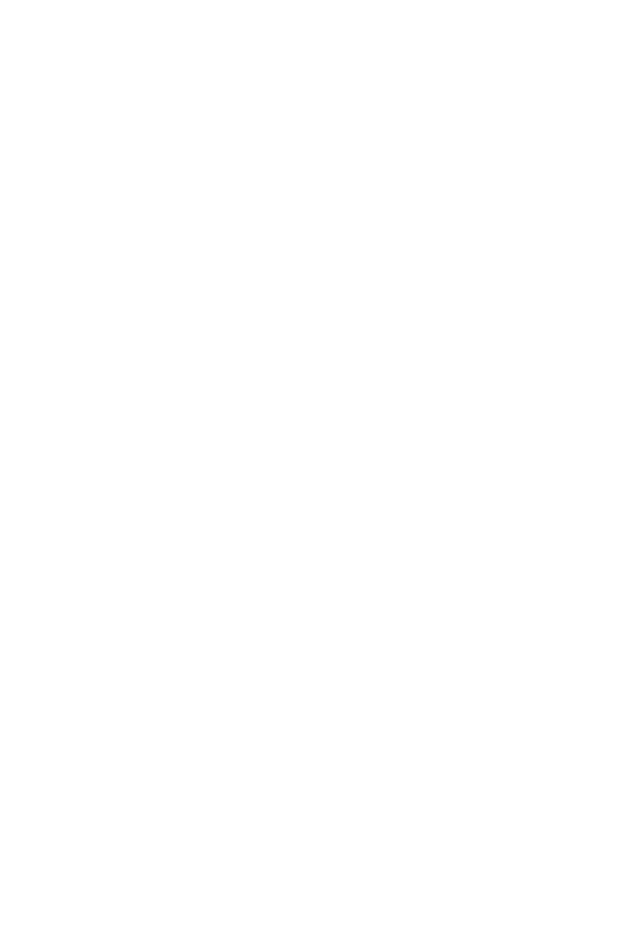
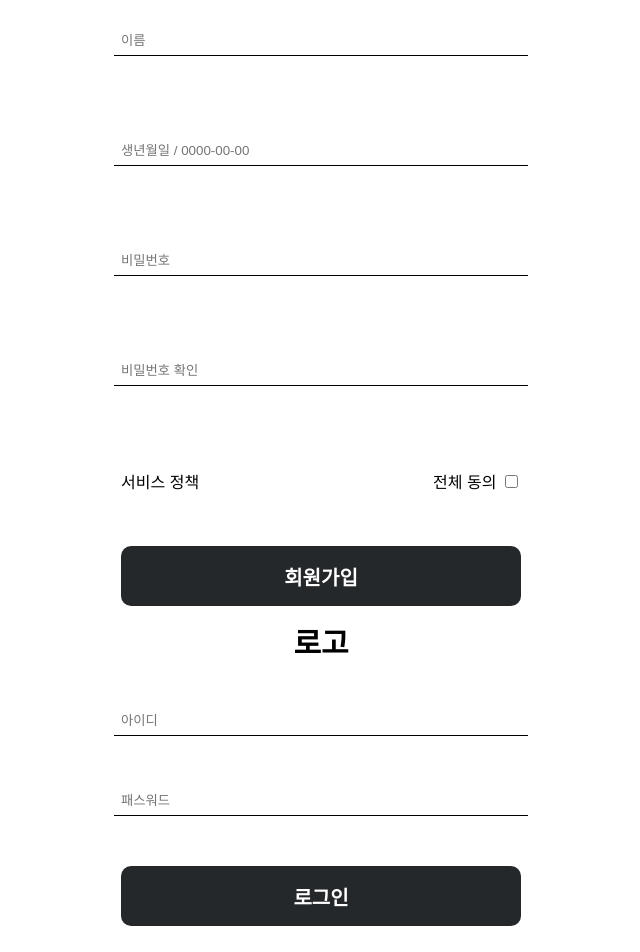
Before and after one commit to Hanghae-Realwork/front-end, a React (Create React App) app in the folder real_project/: page /join in a window 1280 px wide. Shown: the part 640-1592 px from the top of the page, without its empty margins (319-959 px from the left). Before the commit the page ends 800 px from the top, so only its background shows below. Built offline with nearby package versions, Linux system fonts and the light colour scheme.

Commit message:
라우트 설정 및 로그인, 로그아웃 CSS

```diff
--- a/real_project/package.json
+++ b/real_project/package.json
@@ -8,6 +8,7 @@
     "@testing-library/user-event": "^13.5.0",
     "axios": "^0.27.2",
     "react": "^18.2.0",
+    "react-datepicker": "^4.8.0",
     "react-dom": "^18.2.0",
     "react-router-dom": "^6.3.0",
     "react-scripts": "5.0.1",
--- a/real_project/src/App.js
+++ b/real_project/src/App.js
@@ -1,4 +1,5 @@
-import './App.css';
+import styled from "styled-components"
+import { Routes, Route} from "react-router-dom";
 
 import Addprofile from "./pages/AddProfile"
 import Chat from "./pages/Chat"
@@ -14,8 +15,7 @@
 
 function App() {
   return (
-    <div className="App">
-
+    <MainWrap>
       <Addprofile/>
       <Chat/>
       <EmploymentProfile/>
@@ -25,9 +25,27 @@
       <MainRecruit/>
       <Recruit/>
       <RecruitWrite/>
-
-    </div>
+      <Routes>
+            <Route path="/" element={<MainRecruit />} />
+            <Route path="/login" element={<Login />} />
+            <Route path="/join" element={<Join />} />
+            <Route path="/employmentprofile" element={<EmploymentProfile />} />
+            <Route path="/addprofile" element={<Addprofile />}/>
+            <Route path="/mainemployment" element={<MainEmployment />}></Route>
+            <Route path="/recruit" element={<Recruit />}></Route>
+            <Route path="/recruitwrite" element={<RecruitWrite />}></Route>
+            <Route path="/chat" element={<Chat />}></Route>
+      </Routes>
+    </MainWrap>
   );
 }
 
+const MainWrap = styled.div`
+  display: flex;
+  flex-flow: column nowrap;
+  justify-content: center;
+  align-items: center;
+`
+
+
 export default App;
--- a/real_project/src/pages/Chat.js
+++ b/real_project/src/pages/Chat.js
@@ -1,7 +1,21 @@
 
 function Chat () {
-    return (<p>채팅 페이지 입니다.</p>)
 
+    // let localVideo = document.getElementById("localVideo");
+    // let remoteVideo = document.getElementById("remoteVideo");
+    // let localStream;
+
+
+    return (
+      <div>
+        <video id="localVideo" autoplay width="480px" />
+
+        <script src="/socket.io/socket.io.js"></script>
+        <script src="./rtc.js"></script>
+
+
+      </div>
+    );
 }
 
 export default Chat
--- a/real_project/src/pages/Join.js
+++ b/real_project/src/pages/Join.js
@@ -1,8 +1,160 @@
-
+import React from "react"
+import styled from "styled-components"
 
 function Join () {
-    return (<p>회원가입 페이지 입니다.</p>)
+    return (
+      <>
+
+        <JoinWrap>
+            <AlignWrap>
+                <LogoWrap>
+                    <p>로고</p>
+                </LogoWrap>
+                <InpuJoinWrap>
+                    <IdWrap>
+                        <InputBar placeholder="아이디"></InputBar>
+                    </IdWrap>
+                    <IdWrap>
+                        <InputBar placeholder="닉네임"></InputBar>
+                    </IdWrap>
+                    <IdWrap>
+                        <InputBar placeholder="이름"></InputBar>
+                    </IdWrap>
+                    <IdWrap>
+                        <InputBar placeholder="생년월일 / 0000-00-00"></InputBar>
+                    </IdWrap>
+                    <PwWrap>
+                        <InputBar placeholder="비밀번호"></InputBar>
+                    </PwWrap>
+                    <PwWrap>
+                        <InputBar placeholder="비밀번호 확인"></InputBar>
+                    </PwWrap>
+                    <PolicyWrap>
+                        <ServicePolicy>서비스 정책</ServicePolicy>
+                        <ServicePolicy>전체 동의 <CheckBox type={"checkbox"} /></ServicePolicy>
+                    </PolicyWrap>
+                </InpuJoinWrap>
+                    <ButtonWrap>
+                        <JoinButton>회원가입</JoinButton>
+                    </ButtonWrap>
+            </AlignWrap>
+        </JoinWrap>
+
+        </>
+    );
 
 }
 
+
+
+const JoinWrap = styled.div`
+    /* border: 1px solid black; */
+    width: auto;
+    height: auto;
+    display: flex;
+    flex-flow: row wrap;
+    justify-content: center;
+    align-items: center;
+`
+
+const AlignWrap = styled.div`
+    /* border: 1px solid black; */
+    width: auto;
+    height: auto;
+    display: flex;
+    flex-flow: column nowrap;
+    justify-content: center;
+    align-items: center;
+`
+
+const LogoWrap = styled.div`
+    /* border: 1px solid black; */
+    width: 400px;
+    height: 50px;
+    display: flex;
+    justify-content: center;
+    align-items: center;
+    font-weight: bold;
+    font-size: 30px;
+`
+
+const InpuJoinWrap = styled.div`
+    /* border: 1px solid black; */
+    width: auto;
+    height: auto;
+    display: flex;
+    flex-flow: column nowrap;
+    justify-content: center;
+    align-items: center;
+`
+
+const IdWrap = styled.div`
+    /* border: 1px solid black; */
+    width: 500px;
+    height: 50px;
+    display: flex;
+    justify-content: center;
+    align-items: center;
+    margin: 30px;
+`
+
+const PwWrap = styled.div`
+    /* border: 1px solid black; */
+    width: 500px;
+    height: 50px;
+    display: flex;
+    justify-content: center;
+    align-items: center;
+    margin: 30px;
+`
+
+const PolicyWrap = styled.div`
+    /* border: 1px solid black; */
+    width: 400px;
+    height: 50px;
+    display: flex;
+    justify-content: space-between;
+    align-items: center;
+    margin: 30px;
+`
+
+const InputBar = styled.input`
+    outline: none;
+    border: none;
+    border-bottom: 1px solid black;
+    padding: 7px;
+    width: 400px;
+`
+
+const ServicePolicy = styled.span`
+
+`
+
+const CheckBox = styled.input`
+
+`
+
+const ButtonWrap = styled.div`
+    /* border:1px solid black; */
+    width: auto;
+    height: 80px;
+    display: flex;
+    justify-content: center;
+    align-items: center;
+`
+
+const JoinButton = styled.button`
+    outline: none;
+    border: none;
+    cursor: pointer;
+    width: 400px;
+    height: 60px;
+    margin: 30px;
+    border-radius: 10px;
+    color: white;
+    font-weight: bold;
+    font-size: 20px;
+    background-color: #25282A;
+`
+
 export default Join
--- a/real_project/src/pages/Login.js
+++ b/real_project/src/pages/Login.js
@@ -1,9 +1,122 @@
+import styled from "styled-components"
+
+
+function Login () {
+    return (
+        <>
+
+        <LoginWrap>
+            <AlignWrap>
+                <LogoWrap>
+                    <p>로고</p>
+                </LogoWrap>
+                <InpuLoginWrap>
+                    <IdWrap>
+                        <InputBar placeholder="아이디"></InputBar>
+                    </IdWrap>
+                    <PwWrap>
+                        <InputBar placeholder="패스워드"></InputBar>
+                    </PwWrap>
+                </InpuLoginWrap>
+                    <ButtonWrap>
+                        <LoginButton>로그인</LoginButton>
+                    </ButtonWrap>
+            </AlignWrap>
+        </LoginWrap>
+
+        </>
+    )
+
+}
 
 
 
-function Login () {
-    return (<p>로그인 페이지 입니다.</p>)
+const LoginWrap = styled.div`
+    /* border: 1px solid black; */
+    width: auto;
+    height: auto;
+    display: flex;
+    flex-flow: row wrap;
+    justify-content: center;
+    align-items: center;
+`
 
-}
+const AlignWrap = styled.div`
+    /* border: 1px solid black; */
+    width: auto;
+    height: auto;
+    display: flex;
+    flex-flow: column nowrap;
+    justify-content: center;
+    align-items: center;
+`
+
+const LogoWrap = styled.div`
+    /* border: 1px solid black; */
+    width: 400px;
+    height: 50px;
+    display: flex;
+    justify-content: center;
+    align-items: center;
+    font-weight: bold;
+    font-size: 30px;
+`
+
+const InpuLoginWrap = styled.div`
+    /* border: 1px solid black; */
+    width: auto;
+    height: auto;
+`
+
+const IdWrap = styled.div`
+    /* border: 1px solid black; */
+    width: 500px;
+    height: 50px;
+    display: flex;
+    justify-content: center;
+    align-items: center;
+    margin: 30px;
+`
+
+const PwWrap = styled.div`
+    /* border: 1px solid black; */
+    width: 500px;
+    height: 50px;
+    display: flex;
+    justify-content: center;
+    align-items: center;
+    margin: 30px;
+`
+
+const InputBar = styled.input`
+    outline: none;
+    border: none;
+    border-bottom: 1px solid black;
+    padding: 7px;
+    width: 400px;
+`
+
+const ButtonWrap = styled.div`
+    /* border:1px solid black; */
+    width: auto;
+    height: 80px;
+    display: flex;
+    justify-content: center;
+    align-items: center;
+`
+
+const LoginButton = styled.button`
+    outline: none;
+    border: none;
+    cursor: pointer;
+    width: 400px;
+    height: 60px;
+    margin: 30px;
+    border-radius: 10px;
+    color: white;
+    font-weight: bold;
+    font-size: 20px;
+    background-color: #25282A;
+`
 
 export default Login
```
Also changed, not shown: real_project/src/redux/modules/user.js (+24 -0 lines), 1 other file (tests, documents, lock files or other folders).
